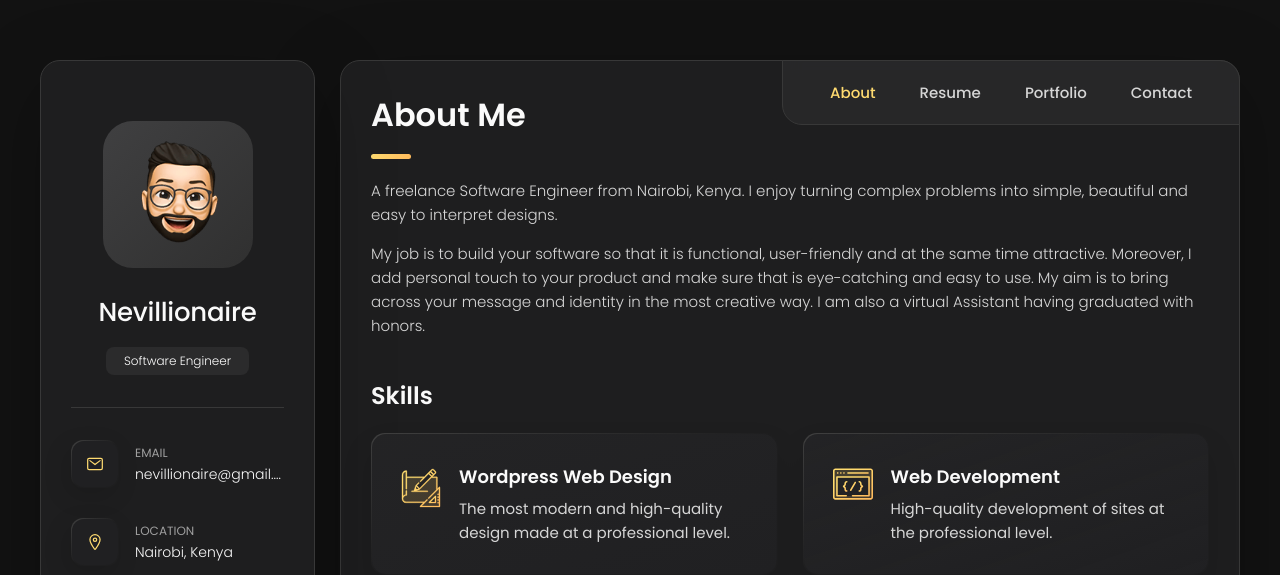
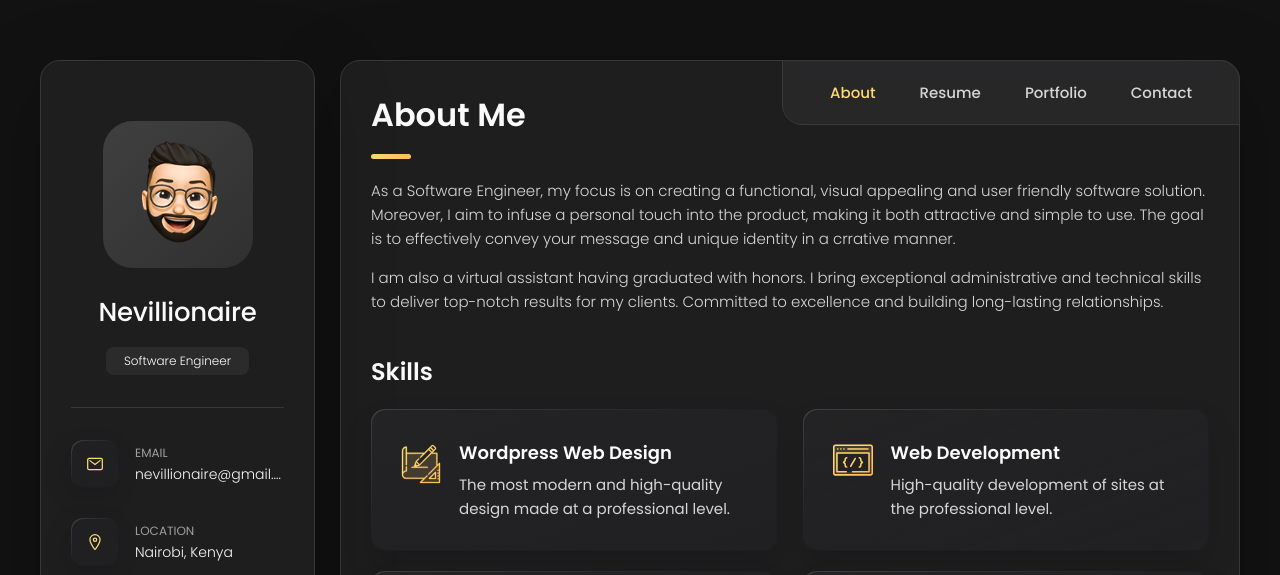
Before and after one commit to nevillionaire/nevillionaire.github.io, a plain HTML site: page index.html in a window 1280 px wide. Shown: the top 575 px of the page. Drawn offline with nearby package versions, Linux system fonts and the light colour scheme.

Commit message:
Release 10.2.23

```diff
--- a/index.html
+++ b/index.html
@@ -177,17 +177,17 @@
 
         <section class="about-text">
           <p>
-            A freelance Software Engineer from Nairobi, Kenya.
-            I enjoy
-            turning complex problems into simple, beautiful and easy to interpret designs.
+            As a Software Engineer, my focus is on creating a functional, visual appealing and user friendly software solution.
+            Moreover, I
+            aim to infuse a personal touch into the product, making it both attractive and simple to use.
+            The goal
+            is to effectively convey your message and unique identity in a crrative manner.
           </p>
 
           <p>
-            My job is to build your software so that it is functional, user-friendly and at the same time attractive.
-            Moreover, I
-            add personal touch to your product and make sure that is eye-catching and easy to use. My aim is to bring
-            across your
-            message and identity in the most creative way. I am also a virtual Assistant having graduated with honors.
+            I am also a virtual assistant having graduated with honors.
+            I bring exceptional administrative and technical skills to deliver top-notch results for my clients.
+            Committed to excellence and building long-lasting relationships.
           </p>
         </section>
 
```
